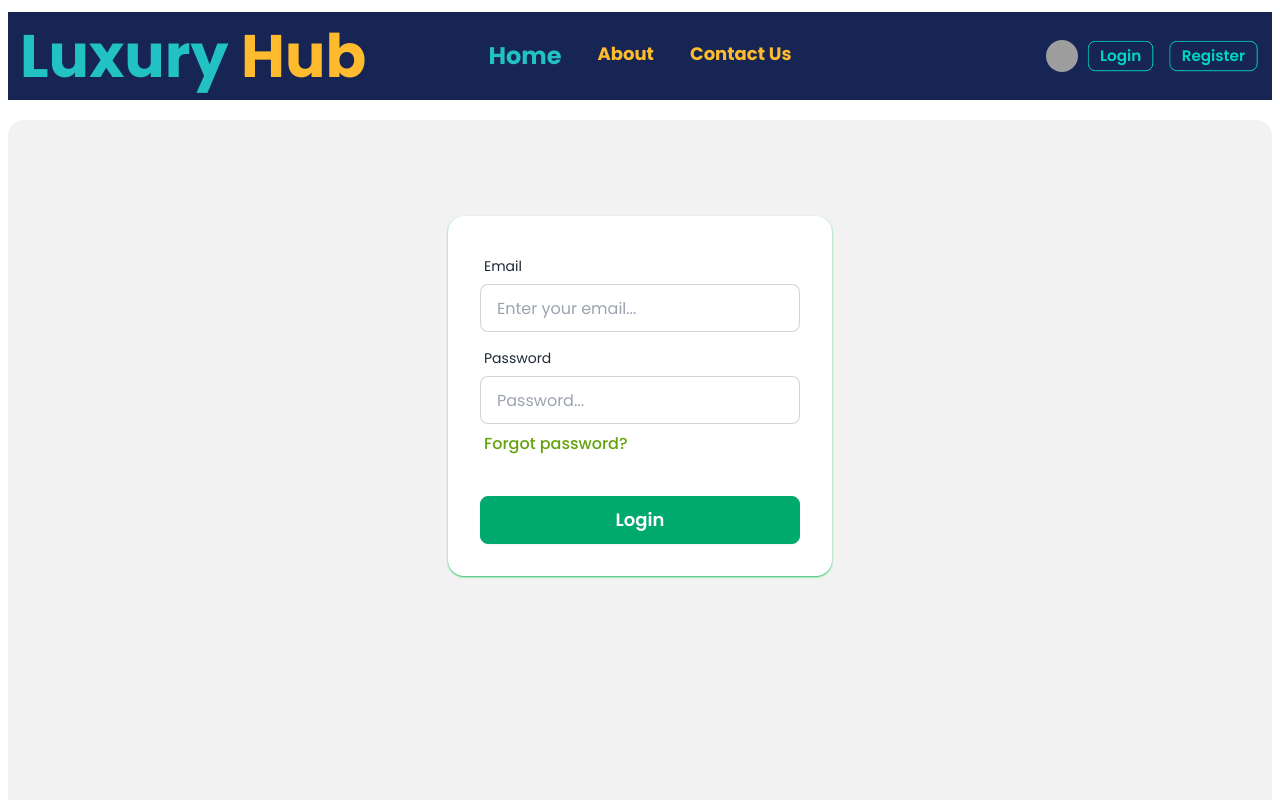
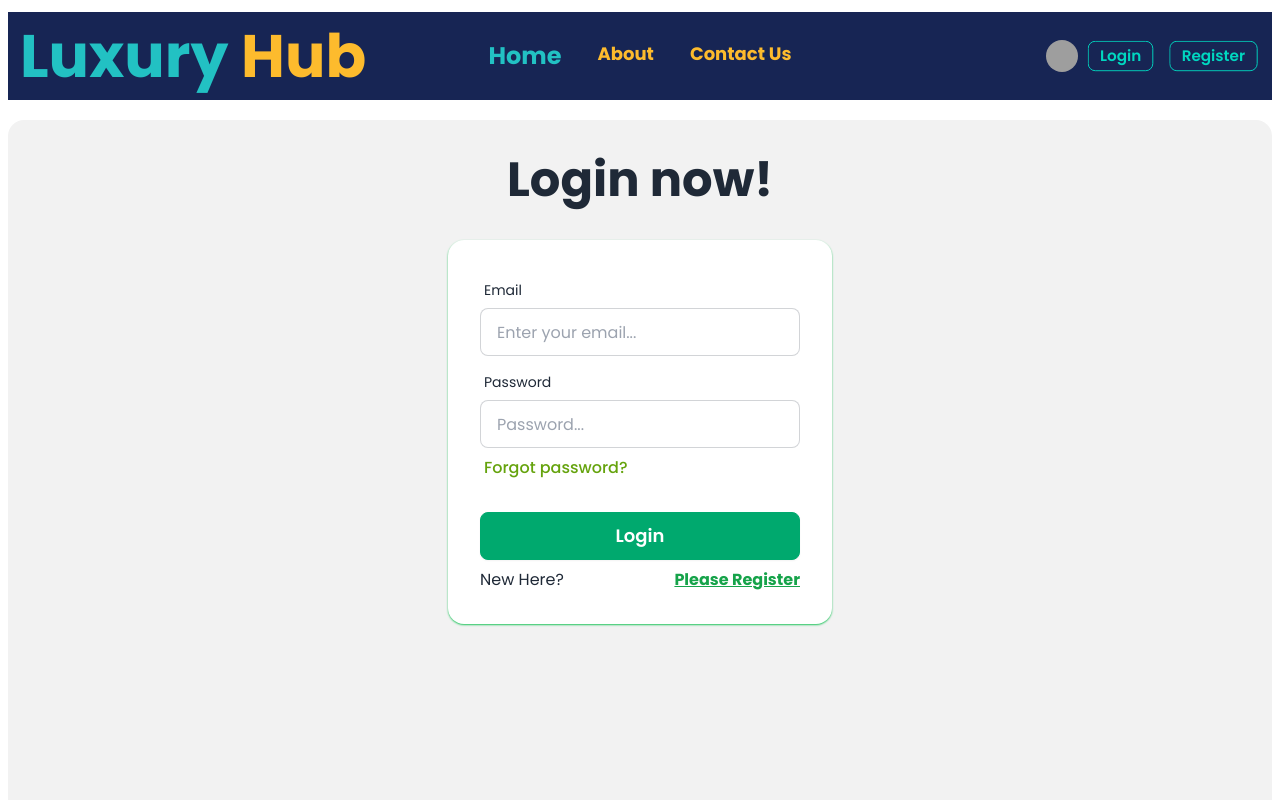
Before and after one commit to saiful797/Luxury-Hub, a React (Vite) app: page /login in a window 1280 px wide. Shown: the top 800 px of the page. Built offline with nearby package versions, Linux system fonts and the light colour scheme; no server answers; grey boxes are pictures that could not be loaded.

Commit message:
Updatrd register and login with firebase

```diff
--- a/src/pages/login/Login.jsx
+++ b/src/pages/login/Login.jsx
@@ -1,6 +1,7 @@
 import { useContext } from "react";
 import { AuthContext } from "../FirebaseProvider/FirebaseProvider";
 import { useForm } from "react-hook-form";
+import { Link } from "react-router-dom";
 
 const Login = () => {
     const {singInUser} = useContext(AuthContext);
@@ -9,13 +10,22 @@ const Login = () => {
 
     const onSubmit = (data) => {
         const {email, password} = data;
-        singInUser(email, password);
+        singInUser(email, password)
+        .then(result =>{
+            console.log(result.user);
+        })
+        .catch(error =>{
+            console.log(error);
+        })
     }
 
     return (
         <div className="min-h-screen bg-base-200 mt-5 rounded-2xl">
             <div className="hero-content flex-col">
-                <div className="card w-full max-w-sm shadow-green-500 shadow-sm bg-base-100 mt-20">
+                <div className="text-center mt-5">
+                    <h1 className="text-5xl font-bold">Login now!</h1>
+                </div>
+                <div className="card w-full max-w-sm shadow-green-500 shadow-sm bg-base-100 mt-5">
                     <form onSubmit={handleSubmit(onSubmit)} className="card-body">
                         <div className="form-control">
                             <label className="label">
@@ -32,8 +42,12 @@ const Login = () => {
                                 <a href="#" className="label-text-alt link link-hover text-base font-medium text-lime-600">Forgot password?</a>
                             </label>
                         </div>
-                        <div className="form-control mt-6">
+                        <div className="form-control mt-4">
                             <button className="btn btn-success text-white text-lg">Login</button>
+                        </div>
+                        <div className="flex justify-between">
+                            <h1>New Here?</h1>
+                            <Link to="/register"><p className="text-green-600 font-bold hover:text-black"><u>Please Register</u></p></Link>
                         </div>
                     </form>
                 </div>
--- a/src/pages/register/Register.jsx
+++ b/src/pages/register/Register.jsx
@@ -1,6 +1,7 @@
 import { useContext } from "react";
 import { AuthContext } from "../FirebaseProvider/FirebaseProvider";
 import { useForm } from "react-hook-form";
+import { Link } from "react-router-dom";
 
 const Register = () => {
 
@@ -17,7 +18,10 @@ const Register = () => {
     return (
         <div className="min-h-screen bg-base-200 mt-5 rounded-2xl">
             <div className="hero-content flex-col">
-                <div className="card w-full max-w-sm shadow-green-500 shadow-sm bg-base-100 mt-16">
+                <div className="text-center">
+                    <h1 className="text-5xl font-bold">Register now!</h1>
+                </div>
+                <div className="card w-full max-w-sm shadow-green-500 shadow-sm bg-base-100">
                     <form onSubmit={handleSubmit(onSubmit)} className="card-body">
                         <div className="form-control">
                             <label className="label">
@@ -43,8 +47,12 @@ const Register = () => {
                             </label>
                             <input type="password" placeholder="Password..." name="password" className="input input-bordered" {...register("password")} required />
                         </div>
-                        <div className="form-control mt-6">
+                        <div className="form-control mt-4">
                             <button className="btn btn-success text-white text-lg">Register</button>
+                        </div>
+                        <div className="flex justify-between">
+                            <h1>Have an account?</h1>
+                            <Link to="/login"><p className="text-green-600 font-bold hover:text-black"><u>Please Login</u></p></Link>
                         </div>
                     </form>
                 </div>
```
